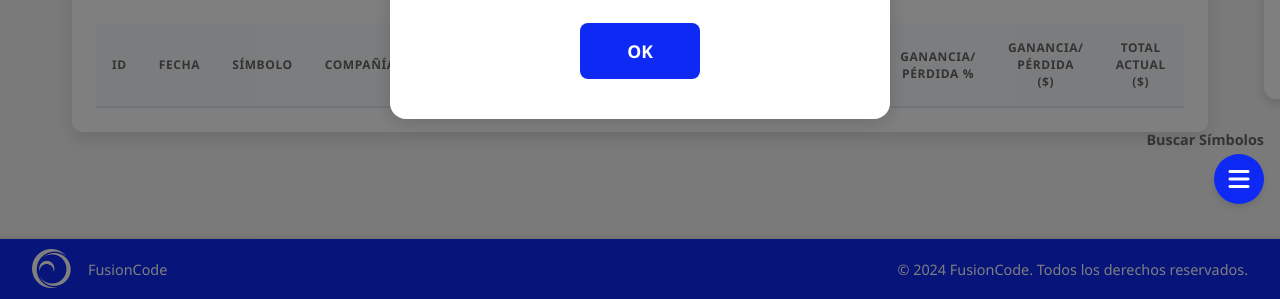
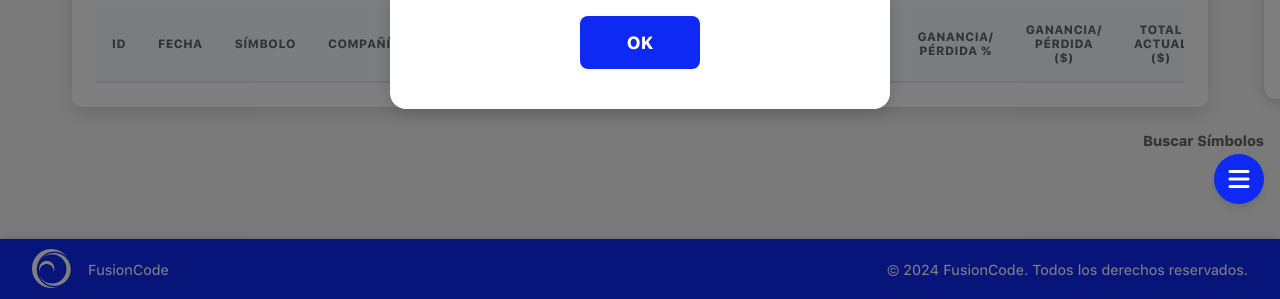
Before and after one commit to hocley/FusionCode_Gesti-nDeAcciones, a website with bundled scripts: page index.html in a window 1280 px wide. Shown: the part 501-800 px from the top of the page. Built offline with nearby package versions, Linux system fonts and the light colour scheme; files whose address does not match are found by name.

Commit message:
task(gui): cambiar fuente del proyecto

```diff
--- a/public/index.html
+++ b/index.html
@@ -4,15 +4,15 @@
     <meta charset="UTF-8">
     <meta name="viewport" content="width=device-width, initial-scale=1.0">
     <title>ShareFlow</title>
-    <link rel="icon" href="../src/content/icon_fusioncode.png">
+    <link rel="icon" href="src/content/icon_fusioncode.png">
     <link href="https://cdnjs.cloudflare.com/ajax/libs/font-awesome/6.0.0/css/all.min.css" rel="stylesheet">
-    <link rel="stylesheet" href="../src/css/styles.css">
+    <link rel="stylesheet" href="src/css/styles.css">
 </head>
 <body>
 <!-- Header -->
 <nav class="header">
     <div class="header__logo-container">
-        <div class="header__logo" style="background-image: url('../src/content/logo_fusioncode80.png')"></div>
+        <div class="header__logo" style="background-image: url('src/content/logo_fusioncode80.png')"></div>
         <div class="header__logo-text">ShareFlow</div>
     </div>
     <div class="header__datetime">
@@ -111,7 +111,7 @@
 <footer class="footer">
     <div class="footer__content">
         <div class="footer__logo-container">
-            <div class="footer__logo" style="background-image: url('../src/content/logo_fusioncode_white80.png')"></div>
+            <div class="footer__logo" style="background-image: url('src/content/logo_fusioncode_white80.png')"></div>
             <span class="footer__text">FusionCode</span>
         </div>
         <div class="footer__links"></div>
@@ -166,6 +166,6 @@
 </div>
 
 <!-- Scripts -->
-<script src="../src/index.js" type="module"></script>
+<script src="src/index.js" type="module"></script>
 </body>
 </html>
--- a/src/css/styles.css
+++ b/src/css/styles.css
@@ -1,3 +1,31 @@
+@font-face {
+    font-family: 'SF Custom';
+    src: url('../fonts/SFUIText-RegularG3.otf') format('opentype'); /* Fuente regular */
+    font-weight: 400; /* Regular */
+    font-style: normal;
+}
+
+@font-face {
+    font-family: 'SF Custom';
+    src: url('../fonts/SFUIText-BoldG3.otf') format('opentype'); /* Fuente bold */
+    font-weight: 700; /* Bold */
+    font-style: normal;
+}
+
+@font-face {
+    font-family: 'SF Custom';
+    src: url('../fonts/SFUIText-BoldItalicG3.otf') format('opentype'); /* Fuente regular italic */
+    font-weight: 400; /* Regular */
+    font-style: italic; /* Italic */
+}
+
+@font-face {
+    font-family: 'SF Custom';
+    src: url('../fonts/SFUIText-BoldItalicG3.otf') format('opentype'); /* Fuente bold italic */
+    font-weight: 700; /* Bold */
+    font-style: italic; /* Italic */
+}
+
 :root {
     --primary-blue: #0F29F4;
     --secondary-blue: #47A7FF;
@@ -13,7 +41,7 @@
     margin: 0;
     padding: 0;
     box-sizing: border-box;
-    font-family: 'Segoe UI', system-ui, sans-serif;
+    font-family: "SF Custom", sans-serif;
 }
 
 body {
```
Also changed, not shown: src/fonts/SFUIText-BoldG3.otf (added), src/fonts/SFUIText-BoldItalicG3.otf (added), src/fonts/SFUIText-ItalicG3.otf (added), src/fonts/SFUIText-RegularG3.otf (added).
